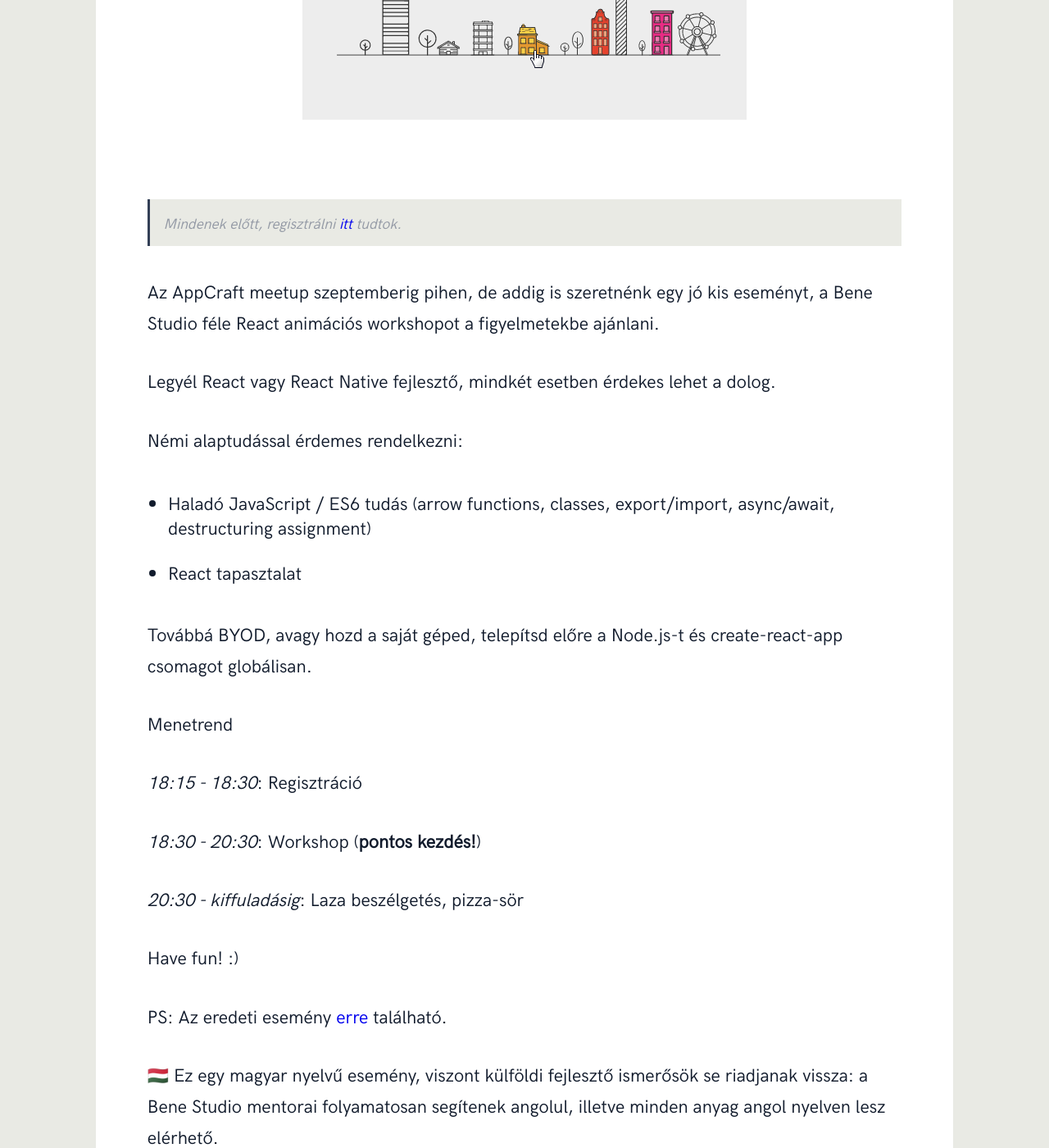
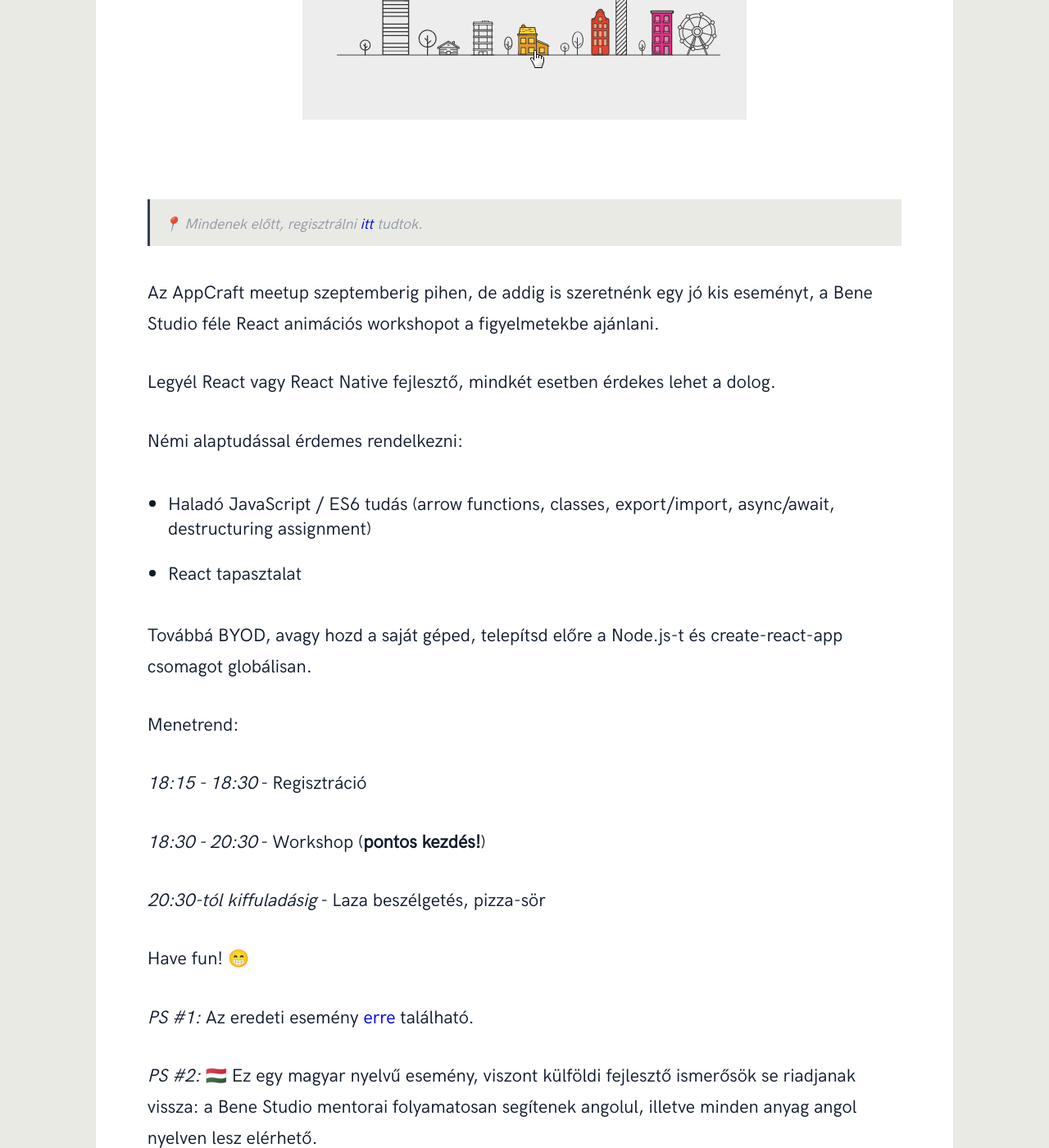
Before and after one commit to AppCraft-Projects/appcraft-site, a Jekyll site: the page built from _workshops/2018-08-08-react-animation.md, in a window 1280 px wide and 1400 px high, scrolled down 818 px. Shown: the whole window at 82% size. Built offline with Jekyll 4.4.1, drawn with Linux system fonts in a browser that asks for light colours.

Commit message:
Fix post

```diff
--- a/_workshops/2018-08-08-react-animation.md
+++ b/_workshops/2018-08-08-react-animation.md
@@ -8,7 +8,7 @@ short_title: React Animations Workshop
 
 ![alt text](https://appcraft.hu/assets/img/react-anim-01.gif)
 
-> Mindenek előtt, regisztrálni [itt](http://bit.ly/bsw-react-anim) tudtok.
+> 📍 Mindenek előtt, regisztrálni [itt](http://bit.ly/bsw-react-anim) tudtok.
 
 Az AppCraft meetup szeptemberig pihen, de addig is szeretnénk egy jó kis eseményt, a Bene Studio féle React animációs workshopot a figyelmetekbe ajánlani.
 
@@ -20,16 +20,16 @@ Némi alaptudással érdemes rendelkezni:
 
 Továbbá BYOD, avagy hozd a saját géped, telepítsd előre a Node.js-t és create-react-app csomagot globálisan.
 
-Menetrend
+Menetrend:
 
-*18:15 - 18:30*: Regisztráció
+*18:15 - 18:30* - Regisztráció
 
-*18:30 - 20:30*: Workshop (**pontos kezdés!**)
+*18:30 - 20:30* - Workshop (**pontos kezdés!**)
 
-*20:30 - kiffuladásig*:  Laza beszélgetés, pizza-sör
+*20:30-tól kiffuladásig* -  Laza beszélgetés, pizza-sör
 
-Have fun! :)
+Have fun! 😁
 
-PS: Az eredeti esemény [erre](http://bit.ly/bsw-react-anim-event) található.
+*PS #1:* Az eredeti esemény [erre](http://bit.ly/bsw-react-anim-event) található.
 
-🇭🇺 Ez egy magyar nyelvű esemény, viszont külföldi fejlesztő ismerősök se riadjanak vissza: a Bene Studio mentorai folyamatosan segítenek angolul, illetve minden anyag angol nyelven lesz elérhető.
+*PS #2:* 🇭🇺 Ez egy magyar nyelvű esemény, viszont külföldi fejlesztő ismerősök se riadjanak vissza: a Bene Studio mentorai folyamatosan segítenek angolul, illetve minden anyag angol nyelven lesz elérhető.
```
